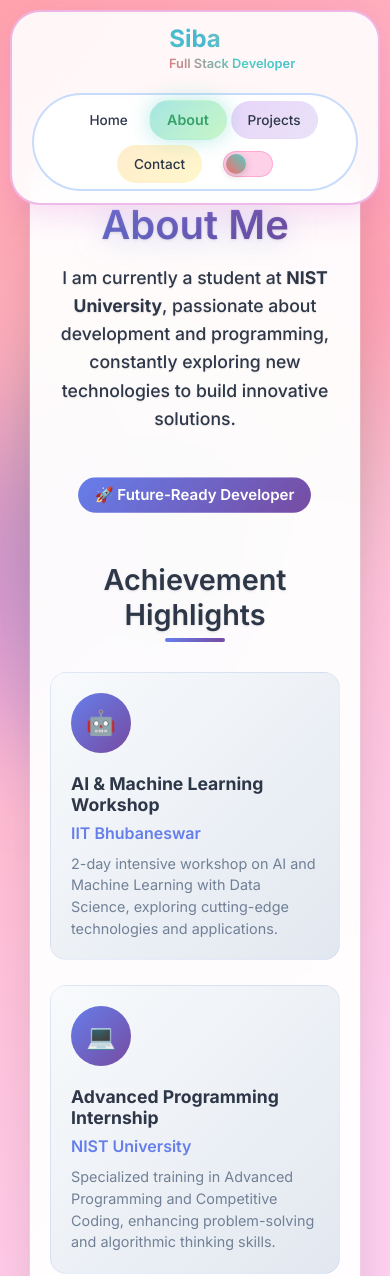
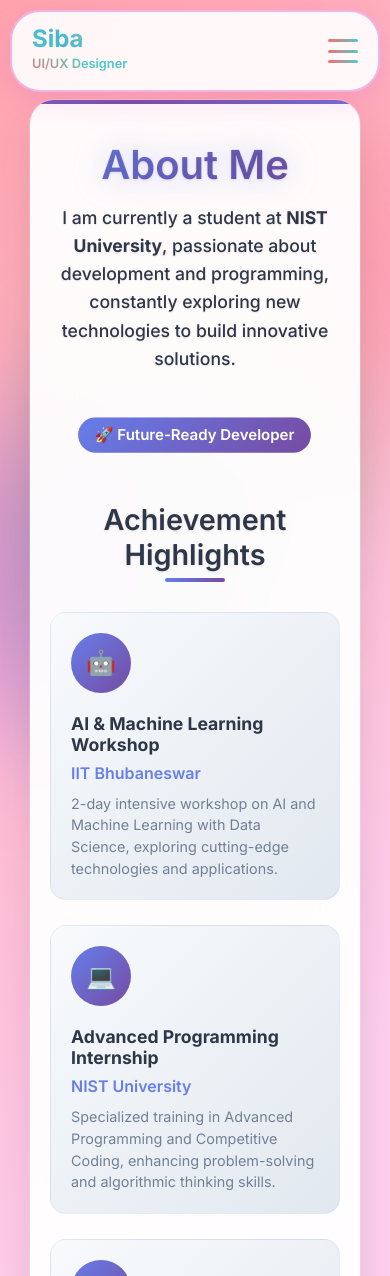
Before and after one commit to sibap-dev/My_Portfolio, a Flask app: page /about in a window 390 px wide. Shown: the top 1276 px of the page. Run offline with Flask 3, Linux system fonts and the light colour scheme.

Commit message:
7th commit

```diff
--- a/templates/layout.html
+++ b/templates/layout.html
@@ -157,7 +157,7 @@
             -webkit-text-fill-color: transparent;
             background-clip: text;
             background-size: 200% 200%;
-            animation: logoGlow 3s ease infinite, wordCycle 10s infinite;
+            animation: logoGlow 3s ease infinite, wordCycle 8s infinite;
             white-space: nowrap;
         }
 
@@ -165,7 +165,6 @@
         .tech-word:nth-child(2) { animation-delay: 2s; }
         .tech-word:nth-child(3) { animation-delay: 4s; }
         .tech-word:nth-child(4) { animation-delay: 6s; }
-        .tech-word:nth-child(5) { animation-delay: 8s; }
 
         @keyframes wordCycle {
             0%, 15% { opacity: 0; transform: translateY(10px) scale(0.9); }
@@ -438,6 +437,44 @@
             text-shadow: 0 1px 3px rgba(0, 0, 0, 0.3);
         }
 
+        /* Mobile menu toggle (hamburger) */
+        .mobile-menu-toggle {
+            display: none;
+            flex-direction: column;
+            cursor: pointer;
+            width: 30px;
+            height: 24px;
+            justify-content: space-between;
+            align-items: center;
+            transition: transform 0.3s ease;
+        }
+
+        .mobile-menu-toggle span {
+            width: 100%;
+            height: 3px;
+            background: linear-gradient(45deg, #ff6b6b, #4ecdc4);
+            border-radius: 2px;
+            transition: all 0.3s ease;
+            transform-origin: center;
+        }
+
+        .mobile-menu-toggle.active span:nth-child(1) {
+            transform: rotate(45deg) translateY(8px);
+        }
+
+        .mobile-menu-toggle.active span:nth-child(2) {
+            opacity: 0;
+            transform: scaleX(0);
+        }
+
+        .mobile-menu-toggle.active span:nth-child(3) {
+            transform: rotate(-45deg) translateY(-8px);
+        }
+
+        body.dark-mode .mobile-menu-toggle span {
+            background: linear-gradient(45deg, #60a5fa, #a78bfa);
+        }
+
         /* Responsive design */
         @media (max-width: 768px) {
             nav {
@@ -445,37 +482,74 @@
                 left: 10px;
                 right: 10px;
                 padding: 12px 20px;
-                flex-direction: column;
-                gap: 15px;
+                flex-direction: row;
+                justify-content: space-between;
                 border-radius: 30px;
             }
 
             .logo-container {
-                align-items: center;
-                text-align: center;
+                align-items: flex-start;
+                text-align: left;
             }
 
             .tech-words {
                 position: relative;
                 top: 3px;
+                text-align: left;
+                width: auto;
+            }
+
+            .mobile-menu-toggle {
+                display: flex;
+            }
+
+            .nav-links {
+                position: absolute;
+                top: 100%;
+                left: 0;
+                right: 0;
+                background: rgba(255, 255, 255, 0.95);
+                backdrop-filter: blur(20px);
+                border: 2px solid rgba(255, 105, 180, 0.3);
+                border-radius: 20px;
+                margin-top: 10px;
+                padding: 20px;
+                flex-direction: column;
+                gap: 15px;
+                transform: translateY(-20px);
+                opacity: 0;
+                visibility: hidden;
+                transition: all 0.3s cubic-bezier(0.4, 0, 0.2, 1);
+                z-index: 1000;
+            }
+
+            .nav-links.show {
+                transform: translateY(0);
+                opacity: 1;
+                visibility: visible;
+            }
+
+            body.dark-mode .nav-links {
+                background: rgba(0, 0, 0, 0.9);
+                border-color: rgba(255, 255, 255, 0.2);
+            }
+
+            .nav-links a {
+                font-size: 1rem;
+                padding: 15px 20px;
                 text-align: center;
+                border-radius: 15px;
                 width: 100%;
             }
 
-            .nav-links {
-                flex-wrap: wrap;
-                justify-content: center;
-                gap: 6px;
-                padding: 6px;
-            }
-
-            .nav-links a {
-                font-size: 0.85rem;
-                padding: 10px 16px;
+            .theme-toggle {
+                align-self: center;
+                margin-left: 0;
+                margin-top: 10px;
             }
 
             .content {
-                margin-top: 160px;
+                margin-top: 100px;
                 padding: 0 20px;
             }
         }
@@ -496,18 +570,22 @@
             <a href="{{ url_for('home') }}" class="nav-logo">Siba</a>
             <div class="tech-words">
                 <span class="tech-word">Web Developer</span>
-                <span class="tech-word">Back-End Developer</span>
                 <span class="tech-word">Full Stack Developer</span>
                 <span class="tech-word">UI/UX Designer</span>
-                <span class="tech-word">Technical Lead</span>
+                <span class="tech-word">Software Engineer</span>
             </div>
         </div>
-        <div class="nav-links">
+        <div class="nav-links" id="navLinks">
             <a href="{{ url_for('home') }}" class="{% if request.endpoint == 'home' %}active{% endif %}">Home</a>
             <a href="{{ url_for('about') }}" class="{% if request.endpoint == 'about' %}active{% endif %}">About</a>
             <a href="{{ url_for('projects') }}" class="{% if request.endpoint == 'projects' %}active{% endif %}">Projects</a>
             <a href="{{ url_for('contact') }}" class="{% if request.endpoint == 'contact' %}active{% endif %}">Contact</a>
             <div class="theme-toggle" id="themeToggle" title="Toggle Theme"></div>
+        </div>
+        <div class="mobile-menu-toggle" id="mobileMenuToggle">
+            <span></span>
+            <span></span>
+            <span></span>
         </div>
     </nav>
 
```
